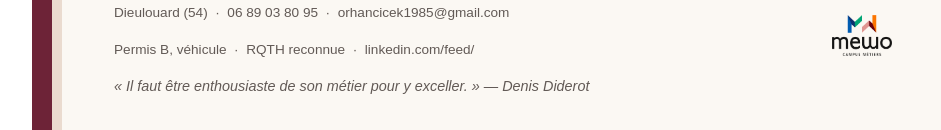
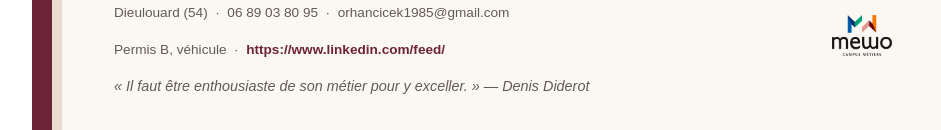
Before and after one commit to orhan54/portfolio, a plain HTML site: page public/view/cv/cv.html in a window 1280 px wide. Shown: the part 189-319 px from the top of the page, without its empty margins (128-1069 px from the left). Drawn offline with nearby package versions, Linux system fonts and the light colour scheme; a web font is replaced by a local one.

Commit message:
Modif CV et css

```diff
--- a/public/css/cv.css
+++ b/public/css/cv.css
@@ -168,6 +168,14 @@ body {
 
 .contact-line:first-of-type {
   margin-top: 16px;
+}
+
+.contact-line a {
+  color: var(--maroon-dark);
+
+  text-decoration: none;
+
+  font-weight: 600;
 }
 
 /* Citation */
--- a/public/view/cv/cv.html
+++ b/public/view/cv/cv.html
@@ -43,8 +43,10 @@
             orhancicek1985@gmail.com
           </p>
           <p class="contact-line">
-            Permis B, véhicule &nbsp;·&nbsp; RQTH reconnue &nbsp;·&nbsp;
-            linkedin.com/feed/
+            Permis B, véhicule &nbsp;·&nbsp;
+            <a href="https://www.linkedin.com/feed/" target="_blank"
+              >https://www.linkedin.com/feed/</a
+            >
           </p>
           <p class="quote">
             « Il faut être enthousiaste de son métier pour y exceller. » — Denis
```
